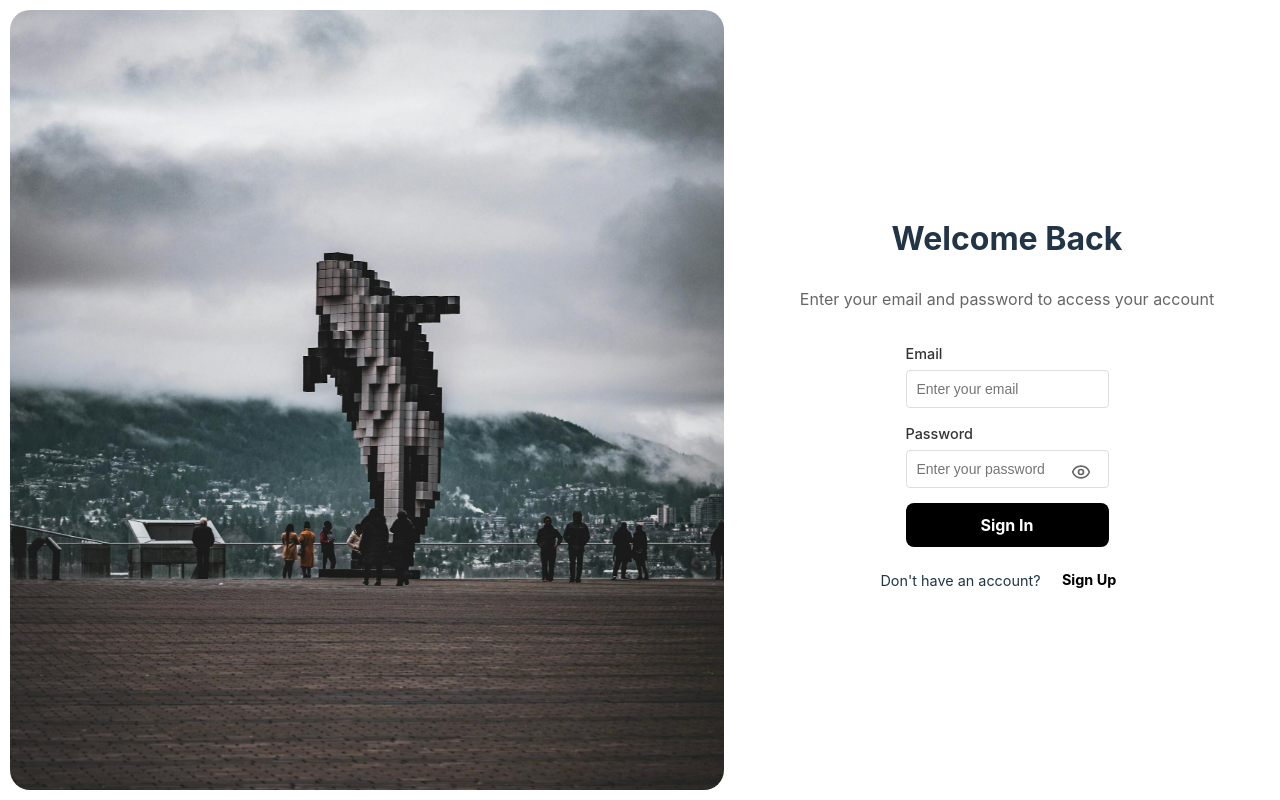
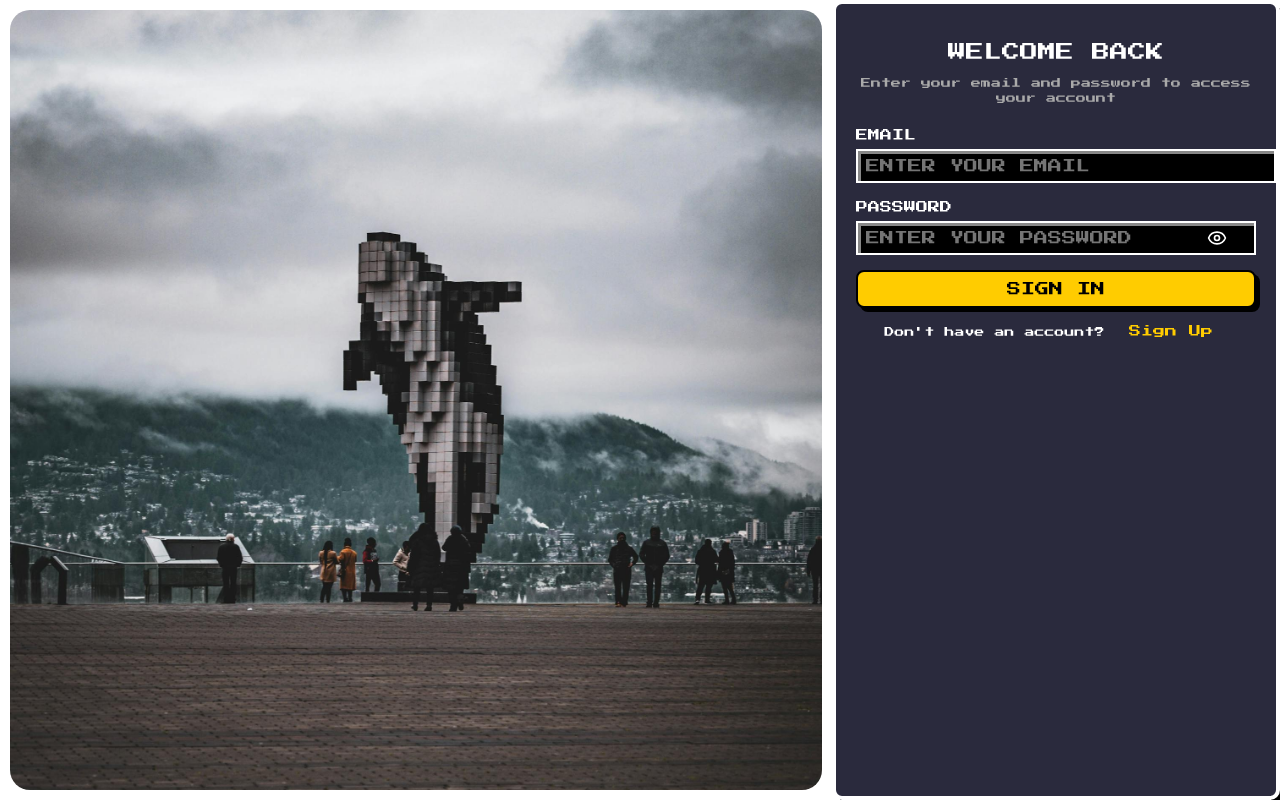
Before and after one commit to Colompykos/PixelArt-Miage, a React (Vite) app in the folder frontend/: page / in a window 1280 px wide. Built offline with nearby package versions, Linux system fonts and the light colour scheme.

Commit message:
style page auth

```diff
--- a/frontend/src/components/Auth/Auth.css
+++ b/frontend/src/components/Auth/Auth.css
@@ -1,9 +1,13 @@
+@import url('https://fonts.googleapis.com/css2?family=Press+Start+2P&display=swap');
+
+
 .auth-container {
   display: flex;
   width: 100vw;
   height: 100vh;
   font-family: 'Inter', sans-serif;
 }
+
 
 .auth-banner {
   flex: 1;
@@ -20,104 +24,103 @@
   margin: 10px;
 }
 
+/* Pixelisation */
 .auth-form-container {
   flex: 1;
-    display: flex;
-    flex-direction: column;
-    justify-content: center;
-    align-items: center;
-    padding: 3rem;
-    max-width: 450px;
-    margin: auto;
+  background-color: #2a2a3d;
+  padding: 20px;
+  border: 4px solid #ffffff;
+  border-radius:10px;
+  box-shadow: 8px 8px 0px #000000;
+  text-align: center;
+  max-width: 400px;
+  font-family: 'Press Start 2P', cursive;
 }
 
-  h2 {
-    font-size: 2rem;
-    font-weight: bold;
-    margin-bottom: 0.5rem;
+
+.auth-form-container h2 {
+  font-size: 18px;
+  color: #fff;
+  text-transform: uppercase;
+  margin-bottom: 10px;
 }
 
-  .subtitle {
-    font-size: 1rem;
-    color: #666;
-    margin-bottom: 2rem;
+
+.auth-form-container .subtitle {
+  font-size: 10px;
+  color: #aaa;
+  margin-bottom: 20px;
 }
 
-  .form-group {
-    width: 100%;
-    margin-bottom: 1.5rem;
+.auth-form-container .form-group {
+  margin-bottom: 15px;
+  text-align: left;
 }
 
-  .form-group label {
+.auth-form-container .form-group label {
   display: block;
-    font-size: 0.9rem;
-    font-weight: 500;
-    margin-bottom: 0.5rem;
+  font-size: 12px;
+  color: #fff;
+  margin-bottom: 5px;
+  text-transform: uppercase;
 }
 
-  .form-group input {
+.auth-form-container .form-group input {
   width: 100%;
-    padding: 12px;
-    border: 1px solid #ccc;
-    border-radius: 8px;
-    font-size: 1rem;
-    box-sizing: border-box;
-    padding-right: 50px;
+  padding: 8px;
+  font-size: 14px;
+  background-color: #000;
+  color: #fff;
+  border: 2px solid #fff;
+  border-radius: 0px; /* Suppression des arrondis */
+  font-family: 'Press Start 2P', cursive;
+  text-transform: uppercase;
+  box-shadow: inset 3px 3px 0px #888;
 }
 
-  .password-input {
+.auth-form-container .password-input {
   display: flex;
   align-items: center;
   position: relative;
 }
 
-  .password-input input {
-    flex: 1;
-    box-sizing: border-box;
-  }
-
-  .password-toggle {
-    top: 3px;
+.auth-form-container .password-toggle {
   position: absolute;
-    right: -2px;
+  right: 10px;
   background: none;
   border: none;
   cursor: pointer;
-    color: #666;
+  color: #fff;
 }
 
-  .error-message {
-    color: red;
-    font-size: 0.9rem;
-    margin-bottom: 1rem;
+.auth-form-container .submit-button {
+  background-color: #ffcc00;
+  color: #000;
+  border: 2px solid #000;
+  padding: 10px;
+  font-size: 14px;
+  width: 100%;
+  cursor: pointer;
+  text-transform: uppercase;
+  font-family: 'Press Start 2P', cursive;
+  box-shadow: 4px 4px 0px #000;
 }
 
-  .submit-button {
-    width: 100%;
-    padding: 12px;
-    font-size: 1rem;
-    font-weight: bold;
-    color: white;
-    background-color: black;
-    border: none;
-    border-radius: 8px;
-    cursor: pointer;
-    transition: 0.3s;
+.auth-form-container .submit-button:hover {
+  background-color: #ffaa00;
 }
 
-  .submit-button:hover {
-    background-color: #333;
+.auth-form-container .switch-mode {
+  margin-top: 10px;
+  font-size: 10px;
+  color: #fff;
 }
 
-  .switch-mode {
-    margin-top: 1rem;
-    font-size: 0.9rem;
-  }
-
-  .switch-button {
+.auth-form-container .switch-button {
   background: none;
   border: none;
-    color: black;
-    font-weight: bold;
+  color: #ffcc00;
+  font-size: 12px;
   cursor: pointer;
+  font-family: 'Press Start 2P', cursive;
 }
```
Lines whose indentation alone changed are shown as unchanged.
